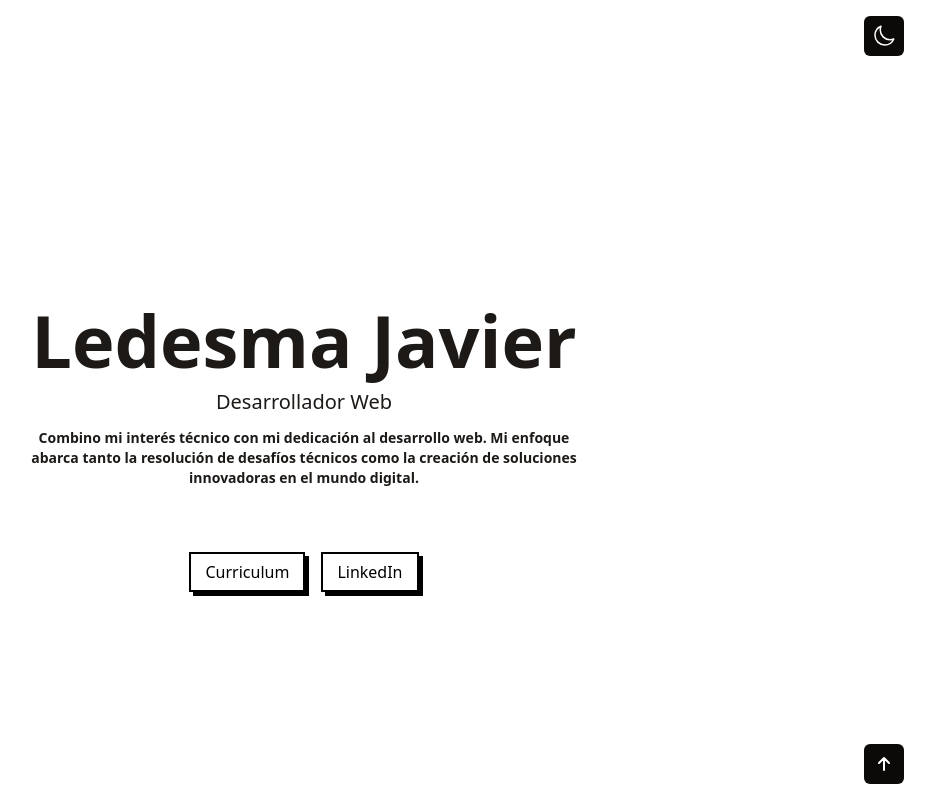
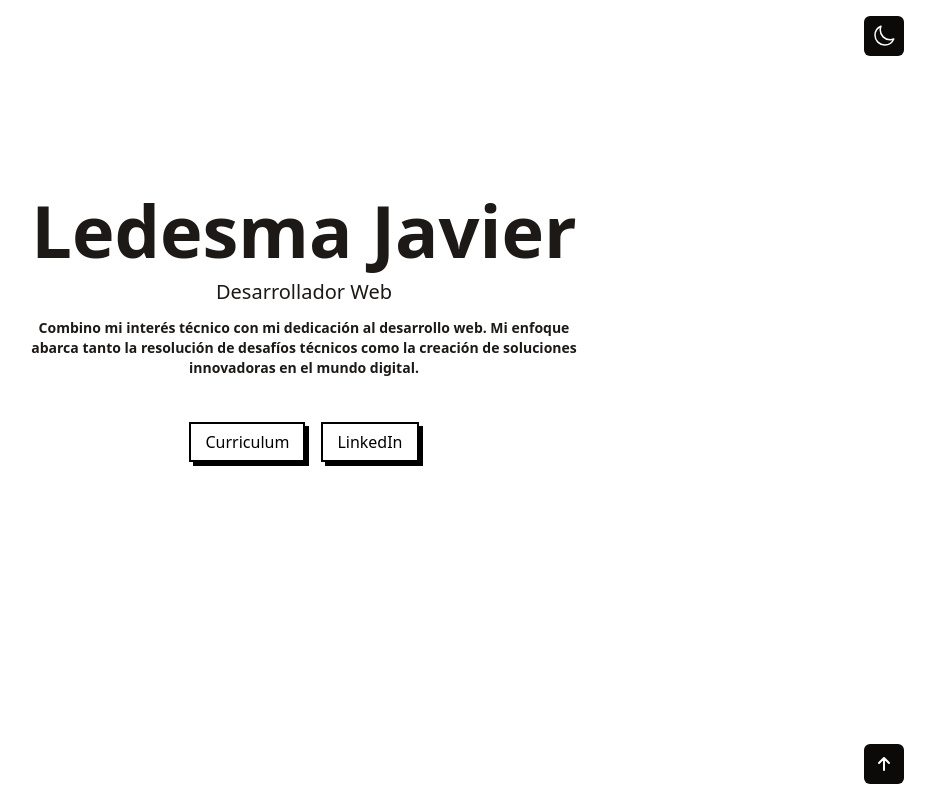
Before and after one commit to ByJavi/portfolio2024, a React (Vite) app: page / in a window 1280 px wide. Shown: the top 800 px of the page, without its empty margins (336-1271 px from the left). Built offline with nearby package versions, Linux system fonts and the light colour scheme.

Commit message:
[Fixture] Re-size Resumen h-screen

```diff
--- a/src/components/Resume.jsx
+++ b/src/components/Resume.jsx
@@ -4,9 +4,9 @@ function Resume() {
   return (
     <section
       id="resume"
-      className="flex items-center justify-center flex-col pt-20 pb-6 dark:text-white"
+      className="flex items-center justify-center h-screen flex-col pt-20 pb-6 dark:text-white"
     >
-      <article className="text-center mt-56 mb-10">
+      <article className="text-center mt-10 mb-5">
         <h1 className="text-4xl md:text-7xl mb-1 md:mb-3 font-bold">
           Ledesma Javier
         </h1>
```
